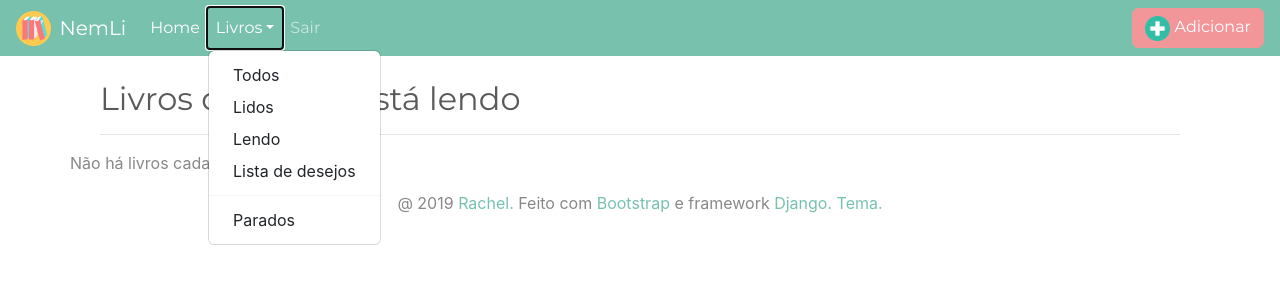
After one commit to paullarachel/NemLi, a Django app: page /inicio/lendo in a window 1280 px wide, after a click on "Livros". The commit adds this page. Shown: the top 300 px of the page. Run offline with Django 3.2, Linux system fonts and the light colour scheme; a user stored in the database is signed in; data comes from the database, SQL or seed files in the repository; both versions use the stored data as it was after the commit; some libraries are stand-ins or nearby versions.

Commit message:
finalizaando projeto

```diff
--- a/src/nemli/gerenciador/models.py
+++ b/src/nemli/gerenciador/models.py
@@ -20,9 +20,10 @@
     estado = models.IntegerField(choices=estado_choices, default=0)
     def __str__(self):
         return self.nome
-
     def get_absolute_url(self):
         return reverse('gerenciador:paginaInicial')
+    def get_estado(self):
+        return self.estado
 
 
 class Autor(models.Model):
--- a/src/nemli/gerenciador/templates/gerenciador/inicio.html
+++ b/src/nemli/gerenciador/templates/gerenciador/inicio.html
@@ -33,10 +33,11 @@
           <div class="dropdown-menu" x-placement="bottom-start"
             style="position: absolute; will-change: transform; top: 0px; left: 0px; transform: translate3d(0px, 40px, 0px);">
             <a class="dropdown-item" href="{% url 'gerenciador:listarTodos' %}">Todos</a>
-            <a class="dropdown-item" href="#">Lendo</a>
-            <a class="dropdown-item" href="#">Lista de desejos</a>
+            <a class="dropdown-item" href="{% url 'gerenciador:listarLidos' %}">Lidos</a>
+            <a class="dropdown-item" href="{% url 'gerenciador:listarLendo' %}">Lendo</a>
+            <a class="dropdown-item" href="{% url 'gerenciador:listarDesejos' %}">Lista de desejos</a>
             <div class="dropdown-divider"></div>
-            <a class="dropdown-item" href="#">Parados</a>
+            <a class="dropdown-item" href="{% url 'gerenciador:listarParados' %}">Parados</a>
           </div>
         </li>
         <li class="nav-item">
--- /dev/null
+++ b/src/nemli/gerenciador/templates/gerenciador/list_lendo.html
@@ -0,0 +1,9 @@
+{% extends 'gerenciador/list_todos.html' %}
+{% block titulo %}
+  <div classs="row">
+    <div class="col-sm">
+        <h2>Livros que você está lendo</h2>
+        <hr>
+    </div>
+  </div>
+{% endblock %}
--- a/src/nemli/gerenciador/templates/gerenciador/list_todos.html
+++ b/src/nemli/gerenciador/templates/gerenciador/list_todos.html
@@ -2,28 +2,39 @@
 {% block conteudo %}
 {% load static %}
 
+
+
+
 <div class="container">
+
+    {% block titulo %}
+    <div classs="row">
+        {% if messages %}
+        {% for msg in messages %}
+        <div class="alert alert-dismissible alert-success">
+          <button type="button" class="close" data-dismiss="alert">&times;</button>
+          <strong>{{msg.message}}</strong>
+        </div>
+        {% endfor %}
+        {% endif %}
+      <div class="col-sm">
+          <h2>Todos os seus livros</h2>
+          <hr>
+      </div>
+    </div>
+    {% endblock %}
   <div class="row">
     {% if livro_list %}
     {% for livro in livro_list %}
-    <div class="col-sm">
+    <div class="col-sm-3">
       <div class="">
-        <a href=""><img style="width:200px;height:300px;" src="{{livro.capa}}" alt="{{livro.nome}}"
+        <a href="{% url 'gerenciador:visualizarLivro' livro.id %}"><img style="width:200px;height:300px;" src="{{livro.capa}}" alt="{{livro.nome}}"
             class=" rounded img-thumbnail"></a>
 
 
       </div>
-      <div class="btn-group" role="group" aria-label="Button group with nested dropdown">
-        <button type="button" class="btn btn-info btn-sm"><img style="width:25px;height:20px;" src="{% static 'imagens/icons/opcoes.png' %}"></button>
-        <div class="btn-group" role="group">
-          <button id="btnGroupDrop3" type="button" class="btn btn-info dropdown-toggle" data-toggle="dropdown"
-            aria-haspopup="true" aria-expanded="false"></button>
-          <div class="dropdown-menu" aria-labelledby="btnGroupDrop3">
-            <a class="dropdown-item" data-toggle="edicao_estado">Mudar estado</a>
-            <a class="dropdown-item" href="{% url 'gerenciador:excluirLivro' livro.id %}">Excluir</a>
-          </div>
-        </div>
-      </div>
+      <a href="{% url 'gerenciador:excluirLivro' livro.id %}"><button type="button" class="btn btn-danger btn-sm">Excluir</button></a>
+      <!--button type="button" class="btn btn-info btn-sm" data-toggle="modal" data-target="#edicao_estado_{{ livro.id }}">Editar</button-->
     </div>
     {% endfor %}
     {% else %}
@@ -31,25 +42,8 @@
     {% endif %}
   </div>
 
-  <div class="modal" id="edicao_estado">
-    <div class="modal-dialog" role="document">
-      <div class="modal-content">
-        <div class="modal-header">
-          <h5 class="modal-title">Modal title</h5>
-          <button type="button" class="close" data-dismiss="modal" aria-label="Close">
-            <span aria-hidden="true">&times;</span>
-          </button>
-        </div>
-        <div class="modal-body">
-          <p>Modal body text goes here.</p>
-        </div>
-        <div class="modal-footer">
-          <button type="button" class="btn btn-primary">Save changes</button>
-          <button type="button" class="btn btn-secondary" data-dismiss="modal">Close</button>
-        </div>
-      </div>
-    </div>
-  </div>
 
-</div>
+
+
+
 {% endblock %}
--- a/src/nemli/gerenciador/urls.py
+++ b/src/nemli/gerenciador/urls.py
@@ -5,13 +5,18 @@
 app_name = 'gerenciador'
 urlpatterns = [
     path('', views.PaginaLogin.as_view(), name='paginaLogin'),
-    path('inicio', views.paginaInicial, name='paginaInicial'),
+    path('inicio/', views.paginaInicial, name='paginaInicial'),
     path('cadastro', views.PaginaCadastro.as_view(), name='paginaCadastro'),
     path('cadastrar', views.cadastrar, name='cadastrar'),
     path('logar', views.logar, name='logar'),
     path('deslogar', views.deslogar, name='deslogar'),
     path('novo_livro', views.adicionarLivro, name='adicionarLivro'),
     path('excluir_livro/<int:livro_id>', views.excluirLivro, name='excluirLivro'),
+    path('detalhes/<int:livro_id>', views.visualizarLivro, name='visualizarLivro'),
+    path('editar_estado/<int:livro_id>', views.editarEstado, name='editarEstado'),
     path('inicio/todos', views.ListarLivros.as_view(), name='listarTodos'),
-    path('detalhes/<int:pk>', views.VisualizarLivro.as_view(), name='visualizarLivro')
+    path('inicio/lidos', views.listarLidos, name='listarLidos'),
+    path('inicio/lendo', views.listarLendo, name='listarLendo'),
+    path('inicio/parados', views.listarParados, name='listarParados'),
+    path('inicio/lista_esejos', views.listarDesejos, name='listarDesejos')
 ]
--- a/src/nemli/gerenciador/views.py
+++ b/src/nemli/gerenciador/views.py
@@ -16,10 +16,8 @@
 class ListarLivros(generic.ListView):
     model = Livro
     template_name = 'gerenciador/list_todos.html'
-
-@method_decorator(login_required, name='dispatch')
-class VisualizarLivro(generic.DetailView):
-    model = Livro
+    def get_queryset(self):
+        return Livro.objects.filter(user=self.request.user)
 
 class PaginaLogin(TemplateView):
     template_name = 'gerenciador/registration/login.html'
@@ -27,18 +25,15 @@
 class PaginaCadastro(TemplateView):
     template_name = 'gerenciador/cadastro.html'
 
-#def ListarLivros(request, estado):
-#    if request.session.get('estado', default=False)
-
 def editarEstado(request, livro_id):
     livro = Livro.objects.get(pk=livro_id)
-    livro.estado = request.POST['estado']
+    livro.estado = request.POST.get('estado', 1)
     livro.save()
     return HttpResponseRedirect(reverse('gerenciador:listarTodos'))
 
 @login_required
 def paginaInicial(request):
-    lido = Livro.objects.filter(user=request.user, estado=0).order_by("-id")[0:5]
+    lido = Livro.objects.filter(user=request.user, estado=0).order_by("-id")[0:4]
     lendo = Livro.objects.filter(user=request.user, estado=1).order_by("-id")[0:5]
     parado = Livro.objects.filter(user=request.user, estado=2).order_by("-id")[0:5]
     quero_ler = Livro.objects.filter(user=request.user, estado=3).order_by("-id")[0:5]
@@ -48,6 +43,14 @@
                'parado': parado
                }
     return render(request, 'gerenciador/inicio.html', context)
+
+@login_required
+def visualizarLivro(request, livro_id):
+    autor_livro = AutorLivro.objects.get(livro=livro_id)
+    livro = Livro.objects.get(pk=livro_id)
+    context = {'livro':livro,
+               'autor_livro': autor_livro}
+    return render(request,  'gerenciador/livro_detail.html', context)
 
 def logar(request):
     user = authenticate(request, username=request.POST['usuario'], password=request.POST['senha'])
@@ -76,7 +79,7 @@
     )
     user.save()
     return HttpResponseRedirect(reverse('gerenciador:paginaCadastro'))
-
+@login_required
 def adicionarLivro(request):
     livro = Livro()
     autor = Autor()
@@ -86,6 +89,7 @@
     livro.isbn_13 = request.POST['isbn_13']
     livro.capa = request.POST['capa']
     livro.sinopse = request.POST['sinopse']
+    livro.editora = request.POST['editora']
     livro.estado = request.POST['estado']
     autor.nome = request.POST['autor']
     livro.save()
@@ -97,9 +101,33 @@
         request, messages.SUCCESS,
         'Livro cadastrado com sucesso!'
     )
-    return HttpResponseRedirect(reverse('gerenciador:paginaInicial'))
-
+    return HttpResponseRedirect(reverse('gerenciador:listarTodos'))
+@login_required
 def excluirLivro(request, livro_id):
     livro = Livro.objects.get(pk=livro_id)
     livro.delete()
+    messages.add_message(
+        request, messages.SUCCESS,
+        'Livro excluído com sucesso!'
+    )
     return HttpResponseRedirect(reverse('gerenciador:listarTodos'))
+
+def listarLidos(request):
+    livros = Livro.objects.filter(user=request.user,estado=0)
+    context = {'livro_list':livros}
+    return render(request, 'gerenciador/list_lidos.html', context)
+
+def listarLendo(request):
+    livros = Livro.objects.filter(user=request.user,estado=1)
+    context = {'livro_list':livros}
+    return render(request, 'gerenciador/list_lendo.html', context)
+
+def listarParados(request):
+    livros = Livro.objects.filter(user=request.user,estado=2)
+    context = {'livro_list':livros}
+    return render(request, 'gerenciador/list_parados.html', context)
+
+def listarDesejos(request):
+    livros = Livro.objects.filter(user=request.user,estado=3)
+    context = {'livro_list':livros}
+    return render(request, 'gerenciador/list_desejos.html', context)
```
Also changed, not shown: other parts of src/nemli/gerenciador/templates/gerenciador/inicio.html (+10 -43 lines), src/nemli/gerenciador/templates/gerenciador/list_desejos.html (added, +9 -0 lines), src/nemli/gerenciador/templates/gerenciador/list_lidos.html (added, +9 -0 lines), src/nemli/gerenciador/templates/gerenciador/list_parados.html (added, +9 -0 lines), src/nemli/gerenciador/templates/gerenciador/livro_detail.html (+48 -3 lines), src/nemli/db.sqlite3.
